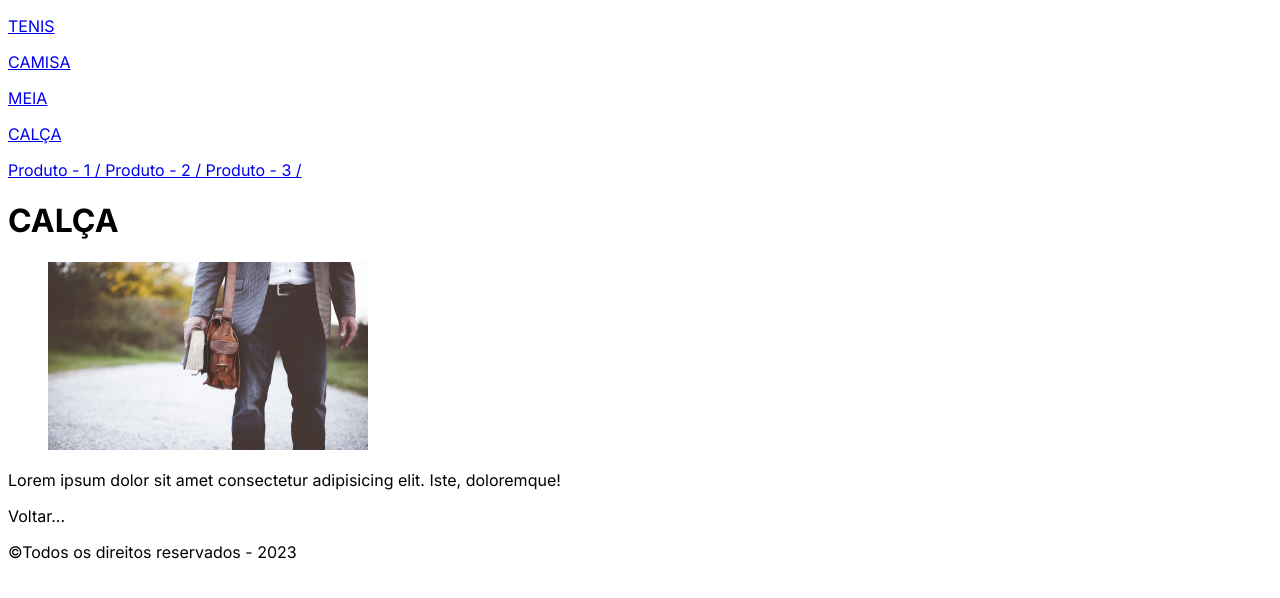
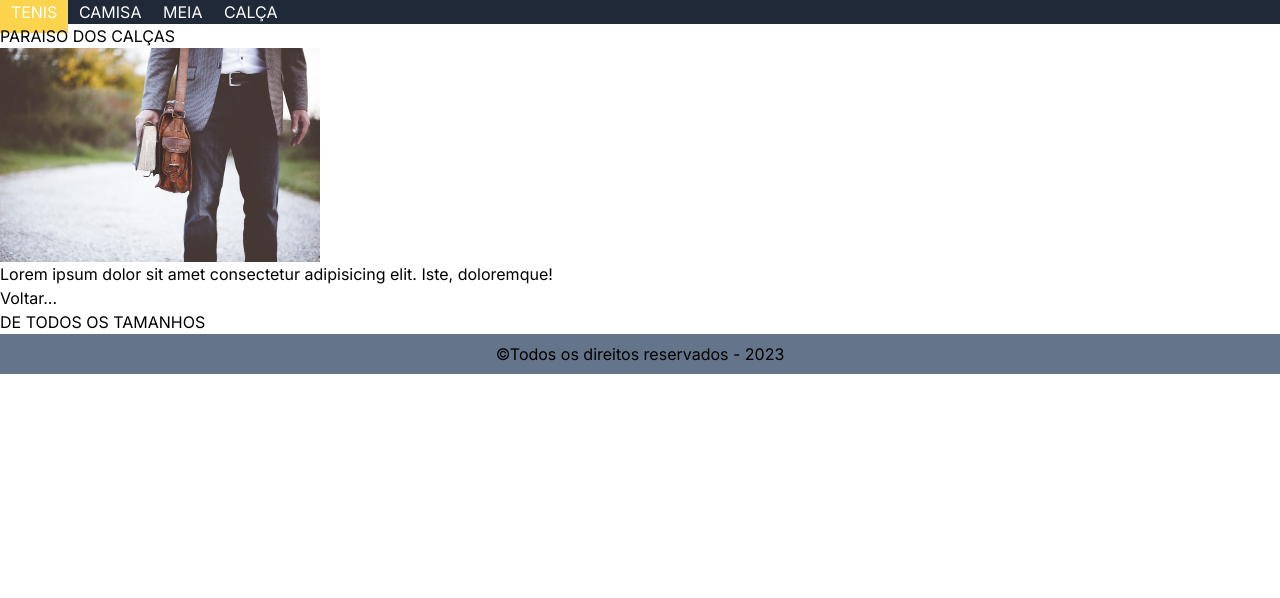
Before and after one commit to LuisMZampar/loja-app-1tdsr, a Next.js app: page /produtos/calca in a window 1280 px wide. Shown: the top 598 px of the page. Built offline with nearby package versions, Linux system fonts and the light colour scheme.

Commit message:
tailwindbasics, layout local, página de erro 404 e imagens externas

```diff
--- a/next.config.js
+++ b/next.config.js
@@ -1,4 +1,15 @@
 /** @type {import('next').NextConfig} */
 const nextConfig = {}
 
-module.exports = nextConfig
+module.exports = {
+    images: {
+        remotePatterns: [{
+            protocol: 'https',
+            hostname: 'httpstatusdogs.com',
+            port: '',
+            pathname: '/img/**',
+
+        },
+        ],
+    },
+}
--- a/src/app/globals.css
+++ b/src/app/globals.css
@@ -1,29 +1,9 @@
-/* @tailwind base;
-
-
+@tailwind base;
 @tailwind components;
 @tailwind utilities;
 
-:root {
-  --foreground-rgb: 0, 0, 0;
-  --background-start-rgb: 214, 219, 220;
-  --background-end-rgb: 255, 255, 255;
+@layer components {
+    .p-linha > p {
+        @apply inline p-2.7 hover:bg-amber-300 transition-all duration-500 ease-in-out;
+    }
 }
-
-@media (prefers-color-scheme: dark) {
-  :root {
-    --foreground-rgb: 255, 255, 255;
-    --background-start-rgb: 0, 0, 0;
-    --background-end-rgb: 0, 0, 0;
-  }
-}
-
-body {
-  color: rgb(var(--foreground-rgb));
-  background: linear-gradient(
-      to bottom,
-      transparent,
-      rgb(var(--background-end-rgb))
-    )
-    rgb(var(--background-start-rgb));
-} */
--- a/src/app/layout.jsx
+++ b/src/app/layout.jsx
@@ -1,14 +1,13 @@
 import Cabecalho from '@/components/cabecalho/Cabecalho';
 import './globals.css'
 import { Inter } from 'next/font/google'
-import Link from 'next/link';
 import Rodape from '@/components/rodape/Rodape';
 
 const inter = Inter({ subsets: ['latin'] })
 
 export const metadata = {
-  title: 'Create Next App',
-  description: 'Generated by create next app',
+  title: 'Entrega 4',
+  description: 'Generated by 1TDSR',
 }
 
 export default function RootLayout({ children }) {
--- /dev/null
+++ b/src/app/not-found.jsx
@@ -0,0 +1,13 @@
+import Image from 'next/image';
+
+export default function NotFound() {
+  return (
+    <div className="bg-amber-300 font-extrabold font-sans m-auto w-96">
+        <h1 className="text-center text-4xl">OOPS - 404</h1>
+        <p>Not Found</p>
+        <figure>
+          <Image src="https://httpstatusdogs.com/img/404.jpg" alt="404" width={650} height={500} />
+        </figure>
+    </div>
+  )
+}
--- /dev/null
+++ b/src/app/produtos/calca/layout.jsx
@@ -0,0 +1,11 @@
+import React from "react";
+
+export default function CalçaLayout({ children }) {
+  return (
+    <div>
+        <h1>PARAISO DOS CALÇAS</h1>
+        {children}
+        <h2>DE TODOS OS TAMANHOS</h2>
+    </div>
+  )
+}
--- a/src/app/produtos/calca/page.jsx
+++ b/src/app/produtos/calca/page.jsx
@@ -3,15 +3,15 @@ import Link from 'next/link';
 
 export default function Calca() {
     return (
+
         <div>
-            <h1>CALÇA</h1>
-            <div>
-                <figure>
-                    <Image src="/img/bag-1868758_1280.jpg" alt="Calça" width={320} height={188} />
-                </figure>
-                <p>Lorem ipsum dolor sit amet consectetur adipisicing elit. Iste, doloremque!</p>
-                <p>Voltar...</p>
-            </div>
+            <figure>
+                <Image src="/img/bag-1868758_1280.jpg" alt="Calça" width={320} height={188} />
+            </figure>
+            <p>Lorem ipsum dolor sit amet consectetur adipisicing elit. Iste, doloremque!</p>
+            <p><Link href="/">Voltar...</Link></p>
+
         </div>
+
     )
 }
--- a/src/app/produtos/camisa/page.jsx
+++ b/src/app/produtos/camisa/page.jsx
@@ -10,7 +10,7 @@ export default function Camisa() {
                     <Image src="/img/t-shirt-1976334_1280.png" alt="Camisa" width={280} height={260} />
                 </figure>
                 <p>Uma camiseta é uma peça de roupa simples, confortável e versátil, disponível em várias cores e estilos. É uma escolha popular para uso diário e pode ser personalizada para refletir o estilo pessoal. É um item essencial no guarda-roupa.</p>
-                <p>Voltar...</p>
+                <p><Link href="/">Voltar...</Link></p>
             </div>
         </div>
     )
--- a/src/app/produtos/meia/page.jsx
+++ b/src/app/produtos/meia/page.jsx
@@ -10,7 +10,7 @@ export default function Meia() {
                     <Image src="/img/feet-932346_1280.jpg" alt="Meia" width={320} height={188} />
                 </figure>
                 <p>Lorem ipsum dolor sit amet consectetur adipisicing elit. Iste, doloremque!</p>
-                <p>Voltar...</p>
+                <p><Link href="/">Voltar...</Link></p>
             </div>
         </div>
     )
--- a/src/components/cabecalho/Cabecalho.jsx
+++ b/src/components/cabecalho/Cabecalho.jsx
@@ -3,16 +3,12 @@ import Link from 'next/link';
 export default function Cabecalho() {
     return (
         <div>
-            <header>
-                <nav>
+            <header className="bg-gray-800 text-white">
+                <nav className="p-linha">
                     <p><Link href="/produtos/tenis">TENIS</Link></p>
                     <p><Link href="/produtos/camisa">CAMISA</Link></p>
                     <p><Link href="/produtos/meia">MEIA</Link></p>
                     <p><Link href="/produtos/calca">CALÇA</Link></p>
-
-                    <p><Link href="/produtos/mosfet/1">Produto - 1 / </Link>
-                    <Link href="/produtos/mosfet/2">Produto - 2 / </Link>
-                    <Link href="/produtos/mosfet/3">Produto - 3 / </Link></p>
                 </nav>
             </header>
         </div>
--- a/src/components/rodape/Rodape.jsx
+++ b/src/components/rodape/Rodape.jsx
@@ -2,7 +2,7 @@
 export default function Rodape() {
     return (
         <div>
-            <footer>
+            <footer className="bg-slate-500 p-2 text-center">
                 <p>&copy;Todos os direitos reservados - 2023</p>
             </footer>
         </div>
--- a/tailwind.config.js
+++ b/tailwind.config.js
@@ -12,6 +12,9 @@ module.exports = {
         'gradient-conic':
           'conic-gradient(from 180deg at 50% 50%, var(--tw-gradient-stops))',
       },
+      padding: {
+        '2.7': '0.675rem'
+      }
     },
   },
   plugins: [],
```
